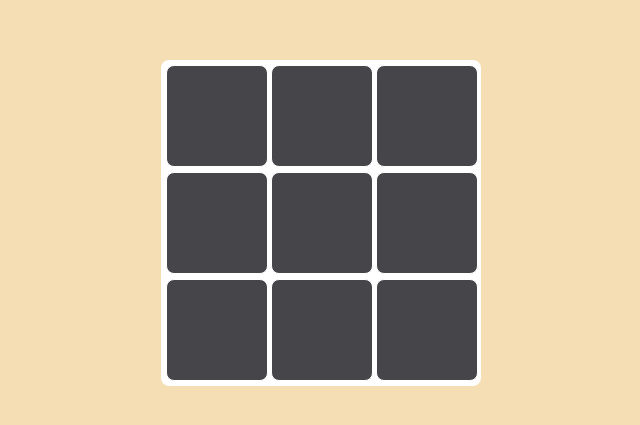
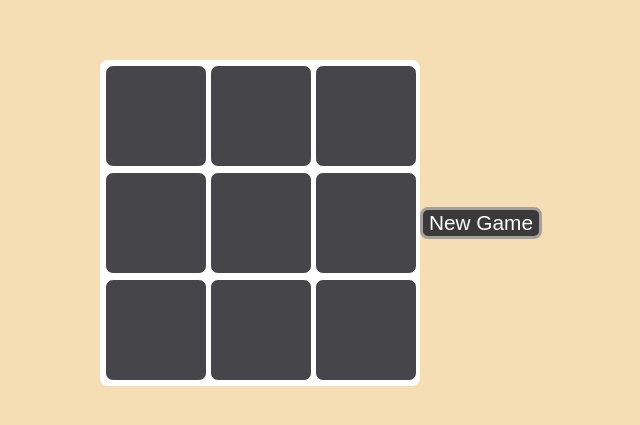
Before and after one commit to 1moreinthetolly/Milestone-Project-1, a plain HTML site: page index.html in a window 1280 px wide. Shown: the part 177-602 px from the top of the page, without its empty margins (319-959 px from the left). Drawn offline with Linux system fonts and the light colour scheme.

Commit message:
Update html title

```diff
--- a/index.html
+++ b/index.html
@@ -3,7 +3,7 @@
   <head>
     <meta charset="UTF-8" />
     <meta name="viewport" content="width=device-width, initial-scale=1.0" />
-    <title>Document</title>
+    <title>Tic Tac Toe</title>
     <link rel="stylesheet" href="style.css" />
   </head>
   <body>
@@ -18,5 +18,8 @@
       <div class="tile"></div>
       <div class="tile"></div>
     </div>
+    <button>New Game</button>
+
+    <script src="script.js"></script>
   </body>
 </html>
--- a/style.css
+++ b/style.css
@@ -32,3 +32,20 @@ body{
 .tile:hover{
   background-color: gray;
 }
+
+button{
+  background-color: rgb(59, 57, 57);
+  border-radius: 8px;
+  font-size: 1.3em;
+  transition: 0.3s;
+  border: 3px solid rgb(164, 160, 160);
+  cursor: pointer;
+  color: white;
+}
+
+button:hover{
+  background-color: rgb(232, 232, 101);
+  border: 3px solid black;
+  color: blue;
+  transform: translateY(4px);
+}
```
